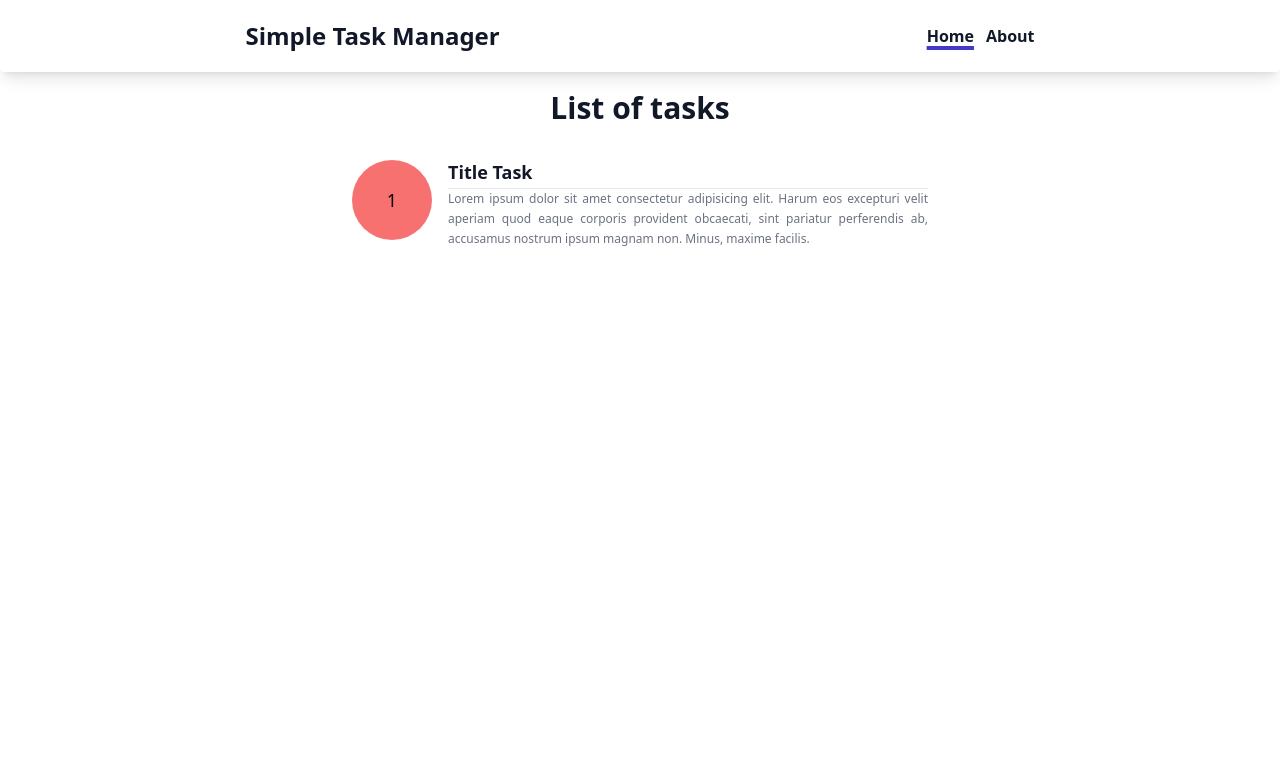
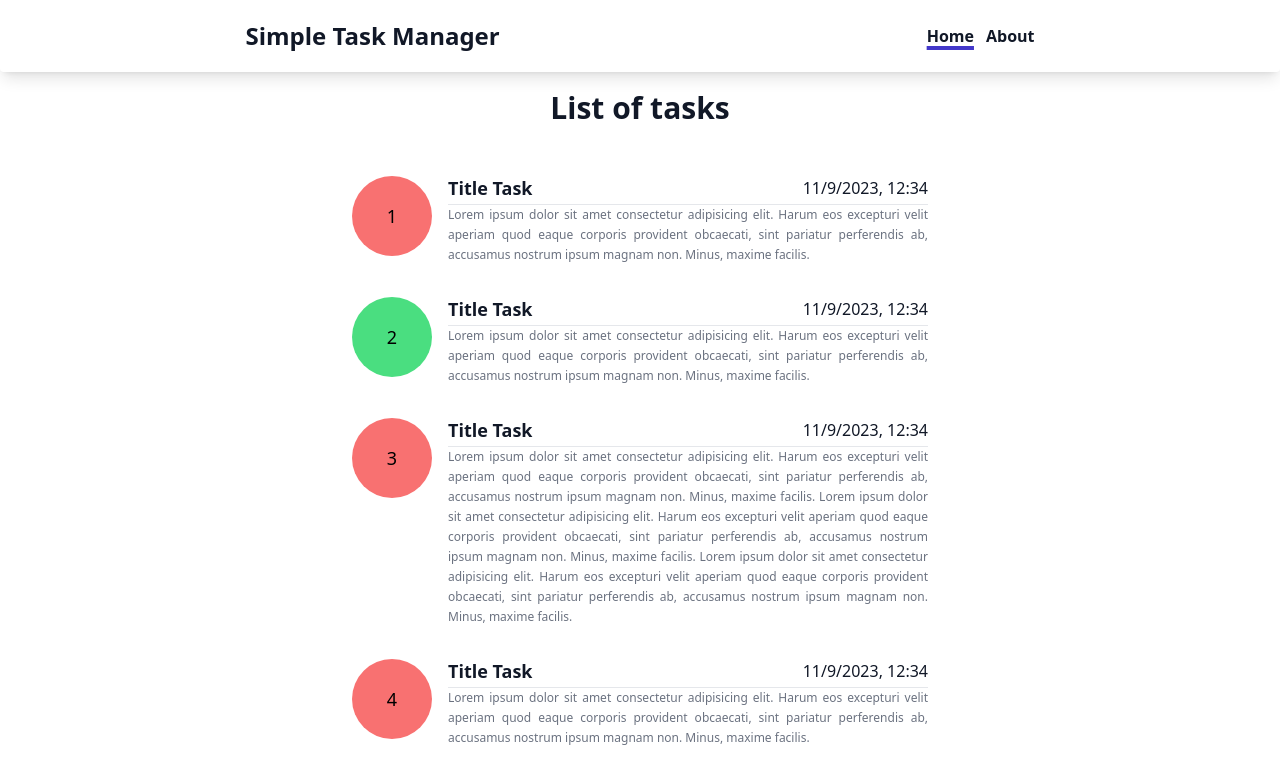
Before and after one commit to kikawet/simple-task-manager, a Vue app: page / in a window 1280 px wide. Shown: the top 778 px of the page. Built offline with nearby package versions, Linux system fonts and the light colour scheme.

Commit message:
add task due date

```diff
--- a/src/components/TaskCard.vue
+++ b/src/components/TaskCard.vue
@@ -6,13 +6,22 @@ const taskBGClass = new Map<TaskState, string>()
 
 taskBGClass.set(TaskState.Completed, 'bg-green-400')
 taskBGClass.set(TaskState.Pending, 'bg-red-400')
+
+const dateFormatter = new Intl.DateTimeFormat('en-US', {
+  year: 'numeric',
+  month: 'numeric',
+  day: 'numeric',
+  hour: 'numeric',
+  minute: 'numeric',
+  hour12: false
+})
 </script>
 
 <template>
   <div class="flex items-start min-w-min w-5/6 gap-x-4 max-w-xl">
     <div
       :class="taskBGClass.get(task.state)"
-      class="flex min-w-fit w-20 min-h-fit h-20 justify-center items-center rounded-full"
+      class="flex shrink-0 w-20 h-20 justify-center items-center rounded-full"
     >
       <span class="sr-only">{{ TaskState[task.state] }}</span>
       <div class="text-lg text-stone text-center">
@@ -20,9 +29,12 @@ taskBGClass.set(TaskState.Pending, 'bg-red-400')
       </div>
     </div>
     <div class="min-w-0 w-5/6 flex flex-col divide-y divide-solid">
-      <p class="text-lg w-full font-semibold leading-6 text-textColor-900 capitalize">
-        {{ task.title }}
-      </p>
+      <div class="flex w-full justify-between">
+        <p class="text-lg font-semibold leading-6 text-textColor-900 capitalize">
+          {{ task.title }}
+        </p>
+        <p class="flex text-textColor-900">{{ dateFormatter.format(task.due) }}</p>
+      </div>
       <p class="w-full mt-1 text-xs leading-5 text-textColor-500 max-w-lg text-justify">
         {{ task.description }}
       </p>
--- a/src/model/Task.ts
+++ b/src/model/Task.ts
@@ -3,6 +3,7 @@ export interface Task {
   title: string
   description: string
   state: TaskState
+  due: Date
 }
 
 export enum TaskState {
--- a/src/stores/task.store.ts
+++ b/src/stores/task.store.ts
@@ -9,7 +9,48 @@ export const useTaskStore = defineStore('task', () => {
       title: 'title task',
       description:
         'Lorem ipsum dolor sit amet consectetur adipisicing elit. Harum eos excepturi velit aperiam quod eaque corporis provident obcaecati, sint pariatur perferendis ab, accusamus nostrum ipsum magnam non. Minus, maxime facilis.',
-      state: TaskState.Pending
+      state: TaskState.Pending,
+      due: new Date()
+    },
+    {
+      id: '2',
+      title: 'title task',
+      description:
+        'Lorem ipsum dolor sit amet consectetur adipisicing elit. Harum eos excepturi velit aperiam quod eaque corporis provident obcaecati, sint pariatur perferendis ab, accusamus nostrum ipsum magnam non. Minus, maxime facilis.',
+      state: TaskState.Completed,
+      due: new Date()
+    },
+    {
+      id: '3',
+      title: 'title task',
+      description:
+        'Lorem ipsum dolor sit amet consectetur adipisicing elit. Harum eos excepturi velit aperiam quod eaque corporis provident obcaecati, sint pariatur perferendis ab, accusamus nostrum ipsum magnam non. Minus, maxime facilis. Lorem ipsum dolor sit amet consectetur adipisicing elit. Harum eos excepturi velit aperiam quod eaque corporis provident obcaecati, sint pariatur perferendis ab, accusamus nostrum ipsum magnam non. Minus, maxime facilis. Lorem ipsum dolor sit amet consectetur adipisicing elit. Harum eos excepturi velit aperiam quod eaque corporis provident obcaecati, sint pariatur perferendis ab, accusamus nostrum ipsum magnam non. Minus, maxime facilis.',
+      state: TaskState.Pending,
+      due: new Date()
+    },
+    {
+      id: '4',
+      title: 'title task',
+      description:
+        'Lorem ipsum dolor sit amet consectetur adipisicing elit. Harum eos excepturi velit aperiam quod eaque corporis provident obcaecati, sint pariatur perferendis ab, accusamus nostrum ipsum magnam non. Minus, maxime facilis.',
+      state: TaskState.Pending,
+      due: new Date()
+    },
+    {
+      id: '5',
+      title: 'title task',
+      description:
+        'Lorem ipsum dolor sit amet consectetur adipisicing elit. Harum eos excepturi velit aperiam quod eaque corporis provident obcaecati, sint pariatur perferendis ab, accusamus nostrum ipsum magnam non. Minus, maxime facilis.',
+      state: TaskState.Pending,
+      due: new Date()
+    },
+    {
+      id: '6',
+      title: 'title task',
+      description:
+        'Lorem ipsum dolor sit amet consectetur adipisicing elit. Harum eos excepturi velit aperiam quod eaque corporis provident obcaecati, sint pariatur perferendis ab, accusamus nostrum ipsum magnam non. Minus, maxime facilis.',
+      state: TaskState.Completed,
+      due: new Date()
     }
   ])
 
--- a/src/views/HomeView.vue
+++ b/src/views/HomeView.vue
@@ -9,7 +9,7 @@ const { tasks } = storeToRefs(taskStore)
 </script>
 
 <template>
-  <section class="flex flex-col items-center gap-4 h-full">
+  <section class="flex flex-col items-center gap-8 h-full">
     <h2 class="my-6 font-semibold leading-6 text-textColor-900 text-3xl">List of tasks</h2>
     <TaskCard v-for="task in tasks" :key="task.id" v-bind="task" />
   </section>
```
